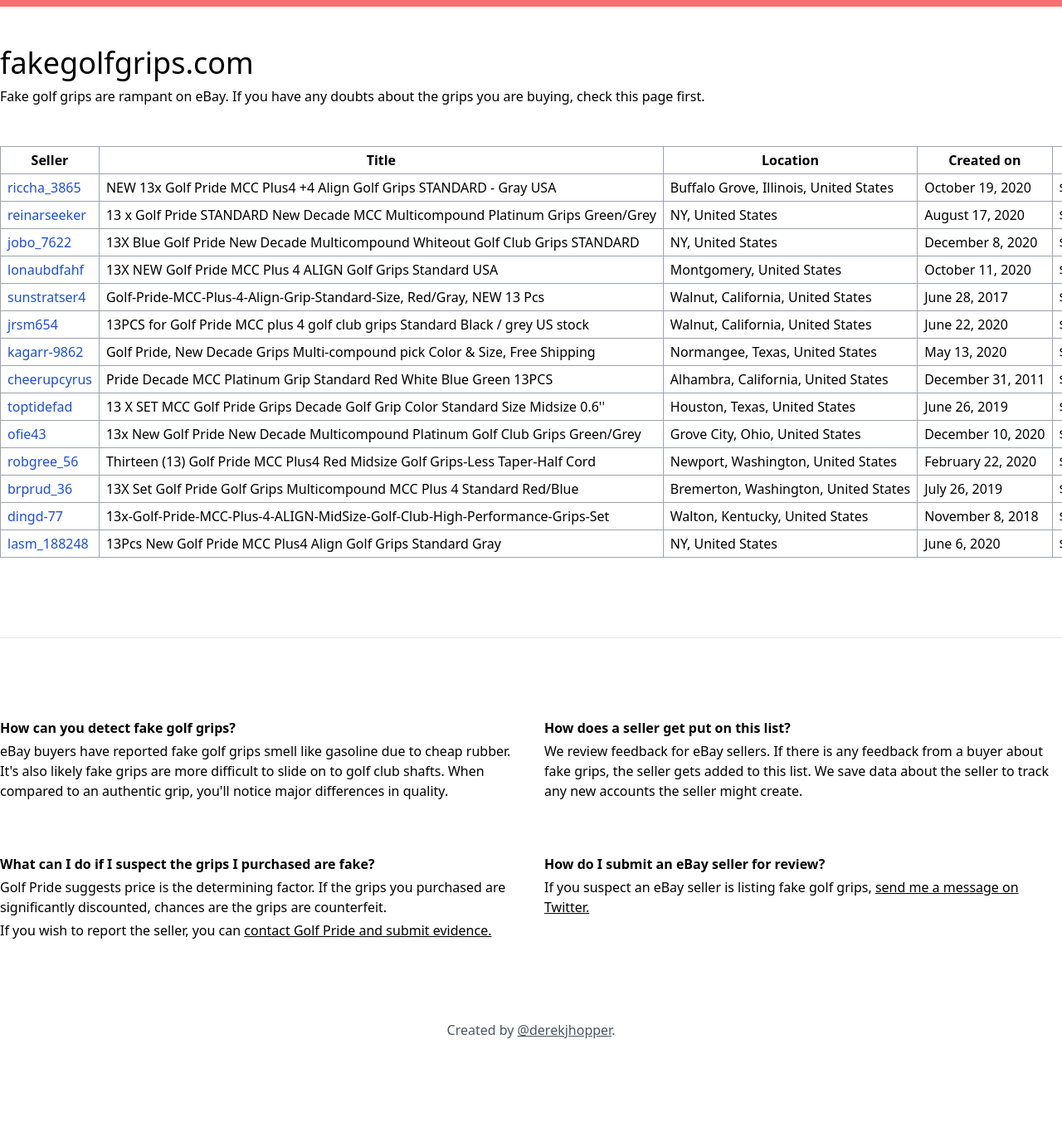
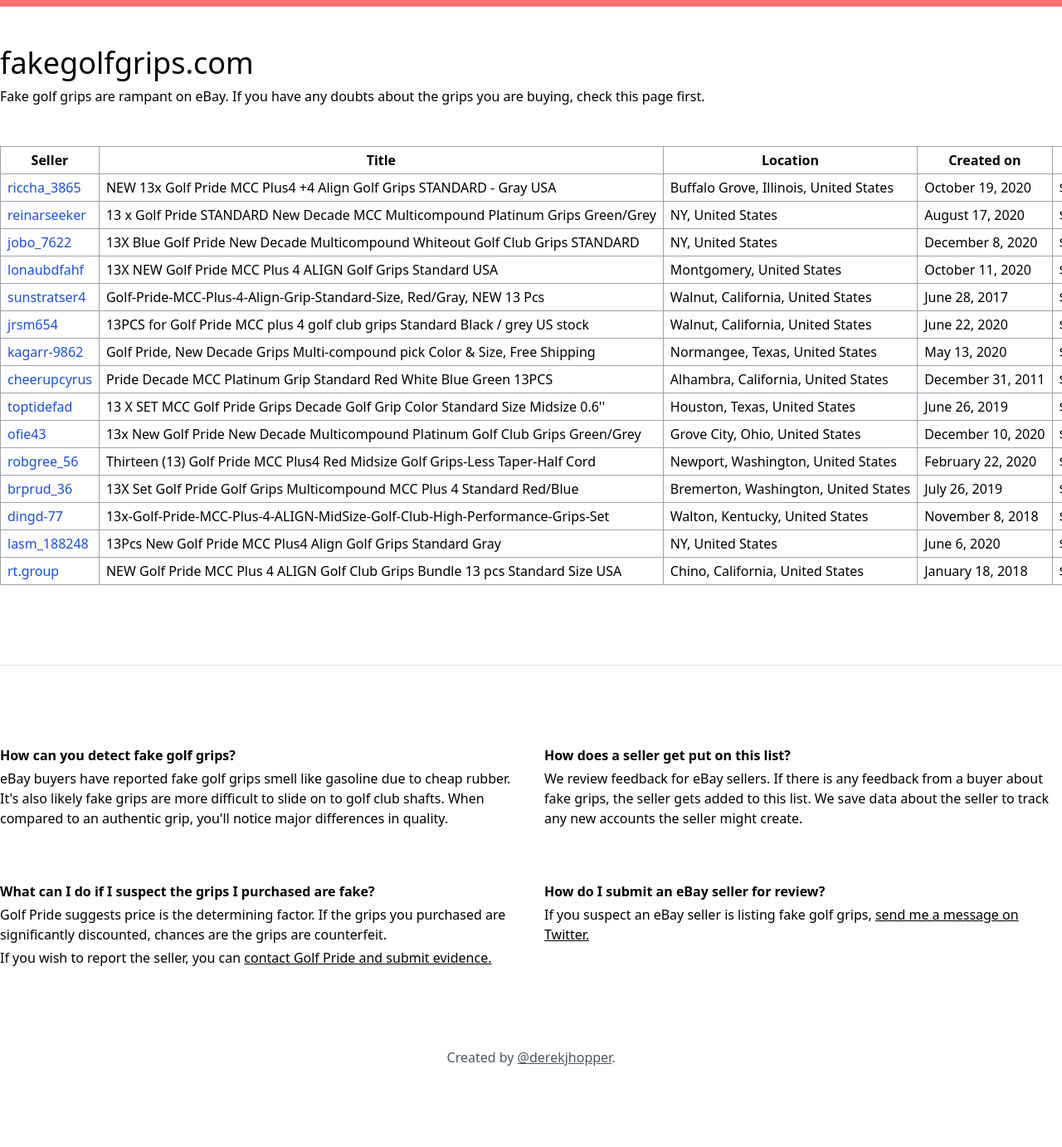
Before and after one commit to djhopper01/fakegolfgrips, a Jekyll site: the page built from docs/index.html, in a window 1280 px wide. Shown: the whole page at 83% size. Built offline with Jekyll 4.4.1, drawn with Linux system fonts in a browser that asks for light colours; comment, search, counter and statistics services are not loaded; before the commit the page ends 1349 px from its top, so only the background shows below that.

Commit message:
Update sellers.yml

```diff
--- a/docs/_data/sellers.yml
+++ b/docs/_data/sellers.yml
@@ -101,3 +101,10 @@
   title: 13Pcs New Golf Pride MCC Plus4 Align Golf Grips Standard Gray
   price: $61.77
   created_on: June 6, 2020
+
+- username: rt.group
+  profile: https://www.ebay.com/usr/rt.group
+  location: Chino, California, United States
+  title: NEW Golf Pride MCC Plus 4 ALIGN Golf Club Grips Bundle 13 pcs Standard Size USA
+  price: $62.99
+  created_on: January 18, 2018
```
